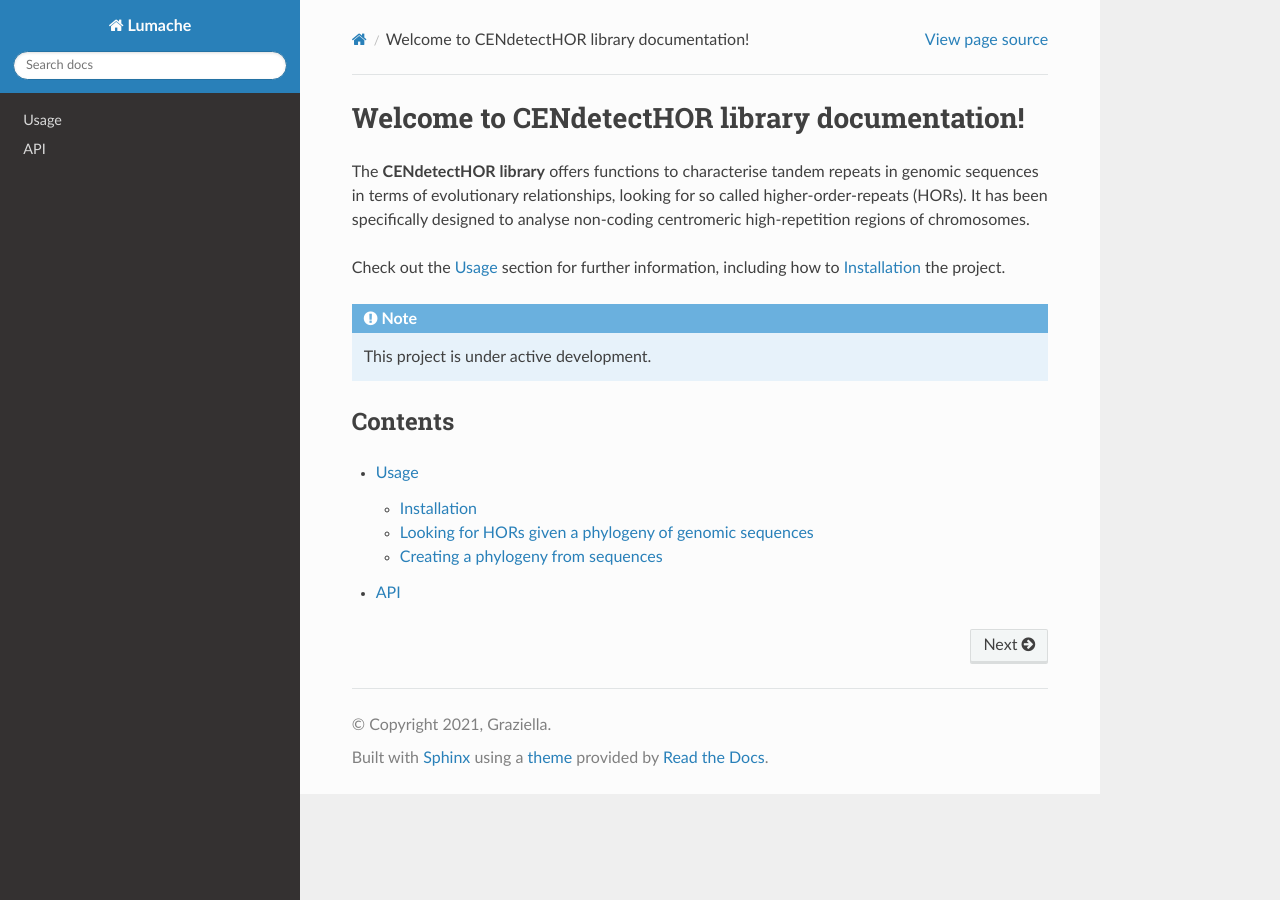
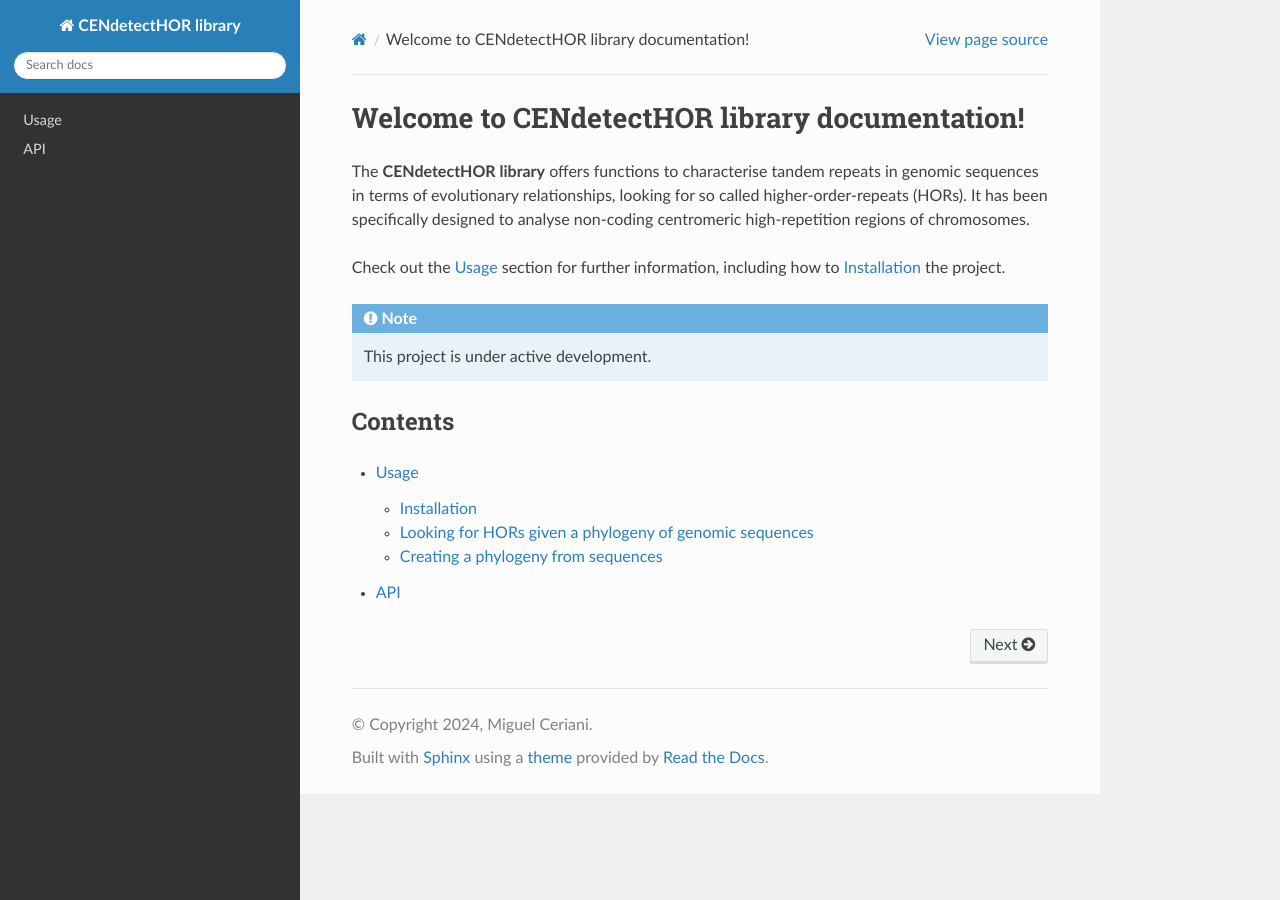
Before and after one commit to CENdetectHOR/CENdetectHOR_lib, a Sphinx documentation site: the page built from docs/source/index.rst, in a window 1280 px wide. Built offline with Sphinx 7.4.7 and the Read the Docs theme 3.1.0, drawn with Linux system fonts in a browser that asks for light colours.

Commit message:
Fix project name

```diff
--- a/docs/source/conf.py
+++ b/docs/source/conf.py
@@ -2,9 +2,9 @@
 
 # -- Project information
 
-project = 'Lumache'
-copyright = '2021, Graziella'
-author = 'Graziella'
+project = 'CENdetectHOR library'
+copyright = '2024, Miguel Ceriani'
+author = 'Miguel Ceriani'
 
 release = '0.1'
 version = '0.1.0'
```
